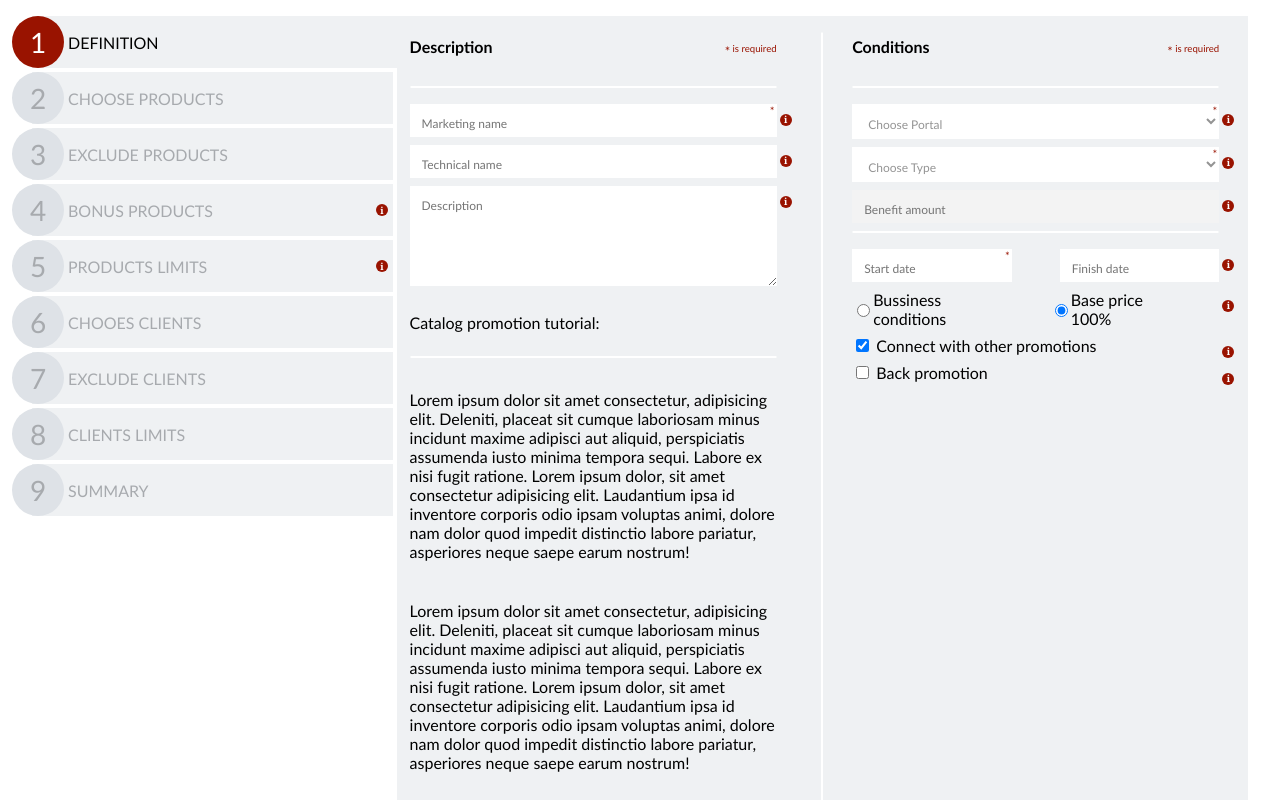
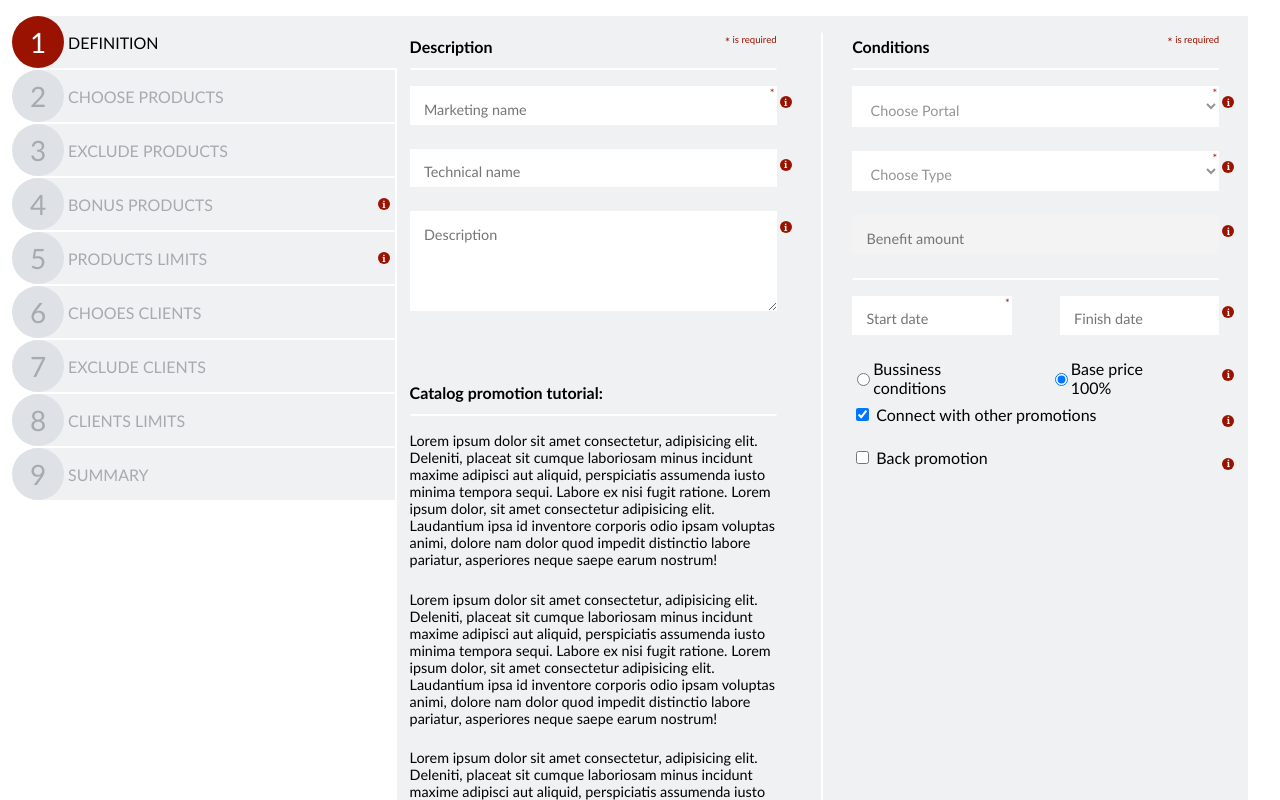
Before and after one commit to wmaKRET/angular-form, an Angular app: page /add in a window 1280 px wide. Shown: the top 800 px of the page. Built offline with nearby package versions, Linux system fonts and the light colour scheme.

Commit message:
Adjust styling

```diff
--- a/src/app/add-edit/add-edit-definition/add-edit-definition.component.html
+++ b/src/app/add-edit/add-edit-definition/add-edit-definition.component.html
@@ -46,11 +46,11 @@
                 <span class="tooltip-info">Lorem ipsum dolor sit amet consectetur adipisicing elit.</span>
             </div>
         </div>
-        <p>Catalog promotion tutorial:</p>
+        <p class="tutorial-header"><strong>Catalog promotion tutorial:</strong></p>
         <hr>
-        <p>Lorem ipsum dolor sit amet consectetur, adipisicing elit. Deleniti, placeat sit cumque laboriosam minus incidunt maxime adipisci aut aliquid, perspiciatis assumenda iusto minima tempora sequi. Labore ex nisi fugit ratione. Lorem ipsum dolor, sit amet consectetur adipisicing elit. Laudantium ipsa id inventore corporis odio ipsam voluptas animi, dolore nam dolor quod impedit distinctio labore pariatur, asperiores neque saepe earum nostrum!</p>
-        <p>Lorem ipsum dolor sit amet consectetur, adipisicing elit. Deleniti, placeat sit cumque laboriosam minus incidunt maxime adipisci aut aliquid, perspiciatis assumenda iusto minima tempora sequi. Labore ex nisi fugit ratione. Lorem ipsum dolor, sit amet consectetur adipisicing elit. Laudantium ipsa id inventore corporis odio ipsam voluptas animi, dolore nam dolor quod impedit distinctio labore pariatur, asperiores neque saepe earum nostrum!</p>
-        <p>Lorem ipsum dolor sit amet consectetur, adipisicing elit. Deleniti, placeat sit cumque laboriosam minus incidunt maxime adipisci aut aliquid, perspiciatis assumenda iusto minima tempora sequi. Labore ex nisi fugit ratione. Lorem ipsum dolor, sit amet consectetur adipisicing elit. Laudantium ipsa id inventore corporis odio ipsam voluptas animi, dolore nam dolor quod impedit distinctio labore pariatur, asperiores neque saepe earum nostrum!</p>
+        <p class="tutorial-info">Lorem ipsum dolor sit amet consectetur, adipisicing elit. Deleniti, placeat sit cumque laboriosam minus incidunt maxime adipisci aut aliquid, perspiciatis assumenda iusto minima tempora sequi. Labore ex nisi fugit ratione. Lorem ipsum dolor, sit amet consectetur adipisicing elit. Laudantium ipsa id inventore corporis odio ipsam voluptas animi, dolore nam dolor quod impedit distinctio labore pariatur, asperiores neque saepe earum nostrum!</p>
+        <p class="tutorial-info">Lorem ipsum dolor sit amet consectetur, adipisicing elit. Deleniti, placeat sit cumque laboriosam minus incidunt maxime adipisci aut aliquid, perspiciatis assumenda iusto minima tempora sequi. Labore ex nisi fugit ratione. Lorem ipsum dolor, sit amet consectetur adipisicing elit. Laudantium ipsa id inventore corporis odio ipsam voluptas animi, dolore nam dolor quod impedit distinctio labore pariatur, asperiores neque saepe earum nostrum!</p>
+        <p class="tutorial-info">Lorem ipsum dolor sit amet consectetur, adipisicing elit. Deleniti, placeat sit cumque laboriosam minus incidunt maxime adipisci aut aliquid, perspiciatis assumenda iusto minima tempora sequi. Labore ex nisi fugit ratione. Lorem ipsum dolor, sit amet consectetur adipisicing elit. Laudantium ipsa id inventore corporis odio ipsam voluptas animi, dolore nam dolor quod impedit distinctio labore pariatur, asperiores neque saepe earum nostrum!</p>
         </section>
     <span class="vertical-line"></span>
     <section class="section" formGroupName="conditions">
--- a/src/app/add-edit/add-edit-definition/add-edit-definition.component.scss
+++ b/src/app/add-edit/add-edit-definition/add-edit-definition.component.scss
@@ -31,6 +31,10 @@ hr {
     justify-content: space-between;
     align-items: center;
 
+    & > h4 {
+      margin-bottom: 0.25em;
+    }
+
     & > p {
       font-size: 0.6rem;
       color: var(--red);
@@ -45,6 +49,7 @@ hr {
 }
 
 .input-container {
+  margin-bottom: 1em;
   position: relative;
 
   &-mark {
@@ -62,11 +67,12 @@ hr {
   padding: 1em 0.5em 0.5em 1em;
   color: var(--input-text);
   border: none;
-  font-size: 0.75rem;
+  font-size: 0.9rem;
 }
 
 textarea {
   min-height: 100px;
+  margin-bottom: 2em;
   resize: vertical;
 }
 
@@ -137,3 +143,14 @@ select {
     }
   }
 }
+
+.tutorial {
+  &-header {
+    margin-bottom: 0.25em;
+  }
+
+  &-info {
+    margin-top: 0;
+    font-size: 0.9rem;
+  }
+}
--- a/src/app/add-edit/add-edit-menu/add-edit-menu.component.scss
+++ b/src/app/add-edit/add-edit-menu/add-edit-menu.component.scss
@@ -1,10 +1,10 @@
 .menu {
   display: flex;
   flex-direction: column;
-  gap: 0.25em;
+  gap: 2px;
 
   &-item {
-    margin-right: 0.25em;
+    margin-right: 2px;
     display: flex;
     align-items: center;
     background-color: var(--background);
@@ -26,7 +26,7 @@
 
     &-active {
       margin-right: 0;
-      padding-right: 0.25em;
+      padding-right: 2px;
 
       .menu-item__number {
         background-color: var(--red);
```
